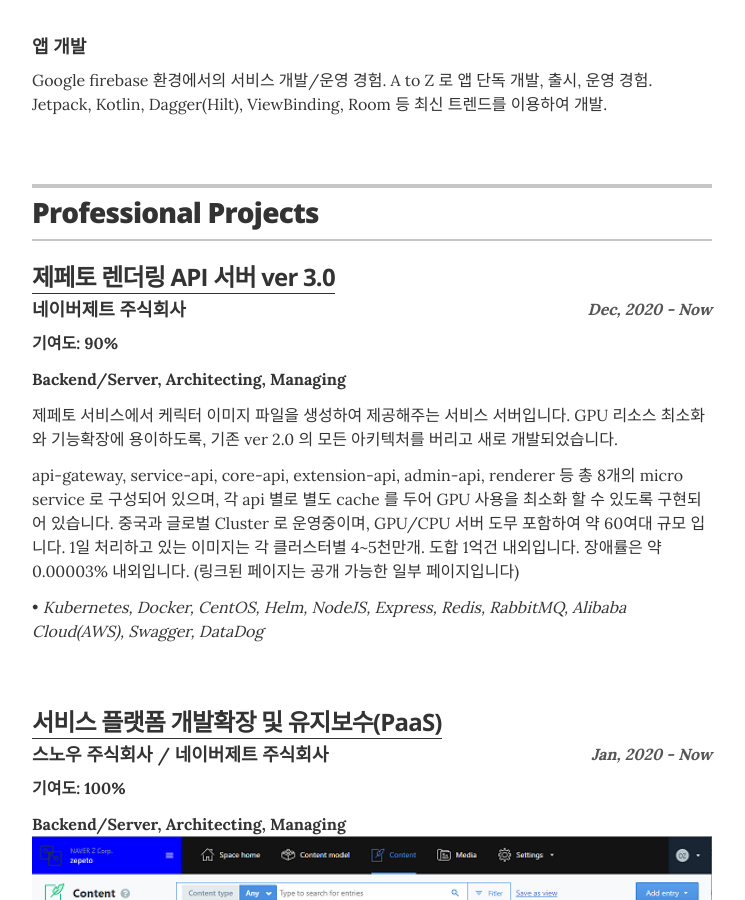
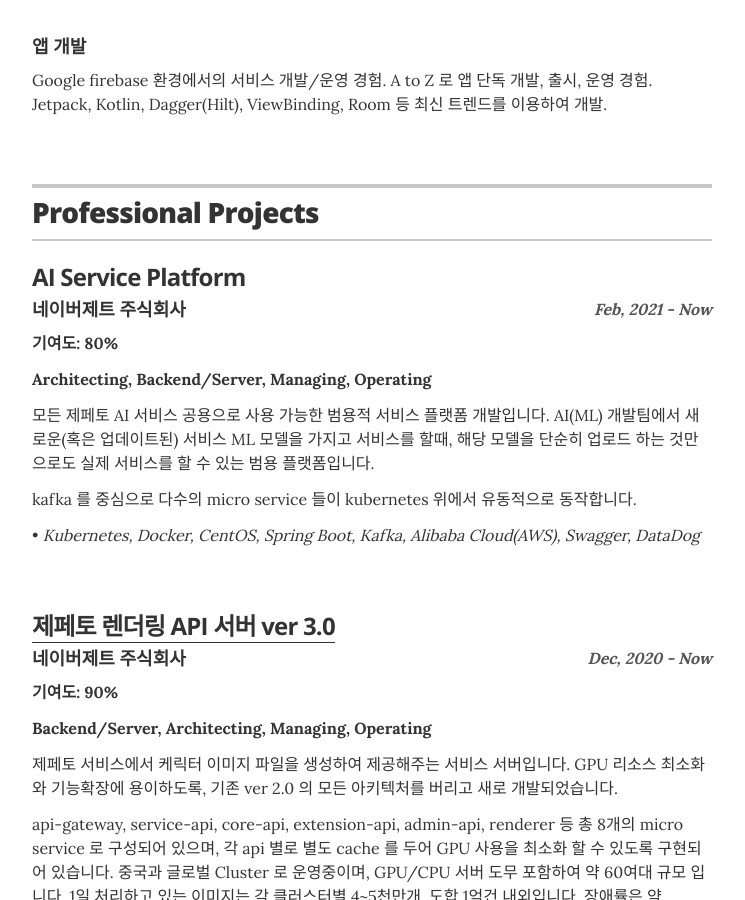
Before and after one commit to und3rs/resume_kr, a Jekyll site: the page built from index.html, in a window 1280 px wide and 900 px high, scrolled down 2692 px. Shown: the whole window, without its empty margins (268-1013 px from the left). Built offline with Jekyll 4.4.1, drawn with Linux system fonts in a browser that asks for light colours.

Commit message:
Update professional_projects.yml

```diff
--- a/_data/professional_projects.yml
+++ b/_data/professional_projects.yml
@@ -1,10 +1,20 @@
 # Projects
+
+- project: AI Service Platform
+  corp: 네이버제트 주식회사
+  duration: Feb, 2021 - Now
+  contribution: 80
+  position: Architecting, Backend/Server, Managing, Operating
+  description: 모든 제페토 AI 서비스 공용으로 사용 가능한 범용적 서비스 플랫폼 개발입니다. AI(ML) 개발팀에서 새로운(혹은 업데이트된) 서비스 ML 모델을 가지고 서비스를 할때, 해당 모델을 단순히 업로드 하는 것만으로도 실제 서비스를 할 수 있는 범용 플랫폼입니다.
+  role: kafka 를 중심으로 다수의 micro service 들이 kubernetes 위에서 유동적으로 동작합니다.
+  skills: Kubernetes, Docker, CentOS, Spring Boot, Kafka, Alibaba Cloud(AWS), Swagger, DataDog
+
 
 - project: 제페토 렌더링 API 서버 ver 3.0
   corp: 네이버제트 주식회사
   duration: Dec, 2020 - Now
   contribution: 90
-  position: Backend/Server, Architecting, Managing
+  position: Backend/Server, Architecting, Managing, Operating
   url: https://render-swagger.zepeto.io/gateway
   description: 제페토 서비스에서 케릭터 이미지 파일을 생성하여 제공해주는 서비스 서버입니다. GPU 리소스 최소화와 기능확장에 용이하도록, 기존 ver 2.0 의 모든 아키텍처를 버리고 새로 개발되었습니다.
   role: api-gateway, service-api, core-api, extension-api, admin-api, renderer 등 총 8개의 micro service 로 구성되어 있으며, 각 api 별로 별도 cache 를 두어 GPU 사용을 최소화 할 수 있도록 구현되어 있습니다. 중국과 글로벌 Cluster 로 운영중이며, GPU/CPU 서버 도무 포함하여 약 60여대 규모 입니다. 1일 처리하고 있는 이미지는 각 클러스터별 4~5천만개. 도합 1억건 내외입니다. 장애률은 약 0.00003% 내외입니다. (링크된 페이지는 공개 가능한 일부 페이지입니다)
```
